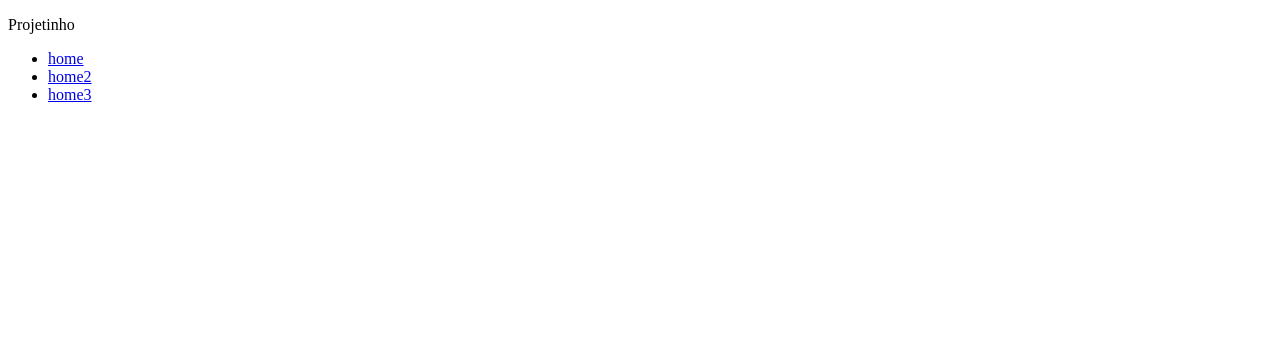
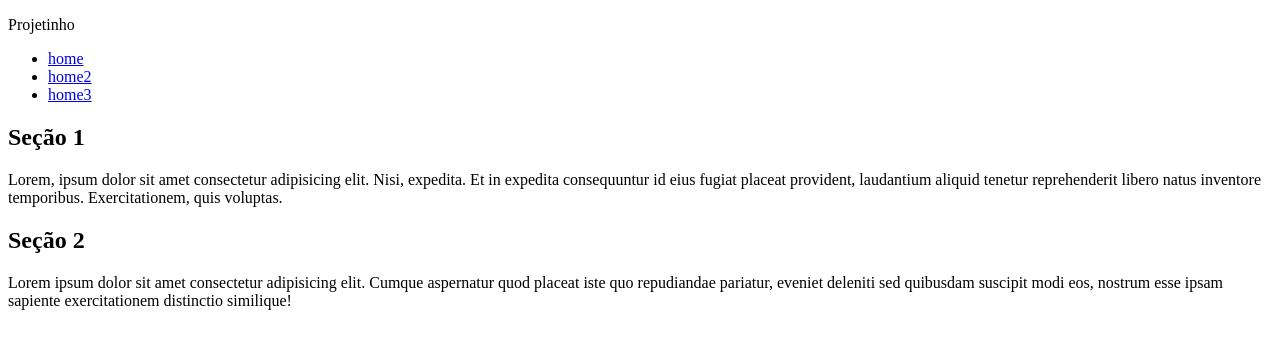
Before and after one commit to oDyKoz/Projetinho, a plain HTML site: page homepage/index.html in a window 1280 px wide. Drawn offline with Linux system fonts and the light colour scheme.

Commit message:
site 0.0.2v

```diff
--- a/homepage/index.html
+++ b/homepage/index.html
@@ -17,6 +17,24 @@
         </ul>
     </nav>
 
+    <main>
 
+        <section class="home">
+            <h1>Seção 1</h1>
+            <div>
+                <p>
+                    Lorem, ipsum dolor sit amet consectetur adipisicing elit. Nisi, expedita. Et in expedita consequuntur id eius fugiat placeat provident, laudantium aliquid tenetur reprehenderit libero natus inventore temporibus. Exercitationem, quis voluptas.
+                </p>
+            </div>
+            <h1>Seção 2</h1>
+            <div>
+                <p>
+                    Lorem ipsum dolor sit amet consectetur adipisicing elit. Cumque aspernatur quod placeat iste quo repudiandae pariatur, eveniet deleniti sed quibusdam suscipit modi eos, nostrum esse ipsam sapiente exercitationem distinctio similique!
+                </p>
+            </div>
+
+        </section>
+
+    </main>
 </body>
 </html>
```
